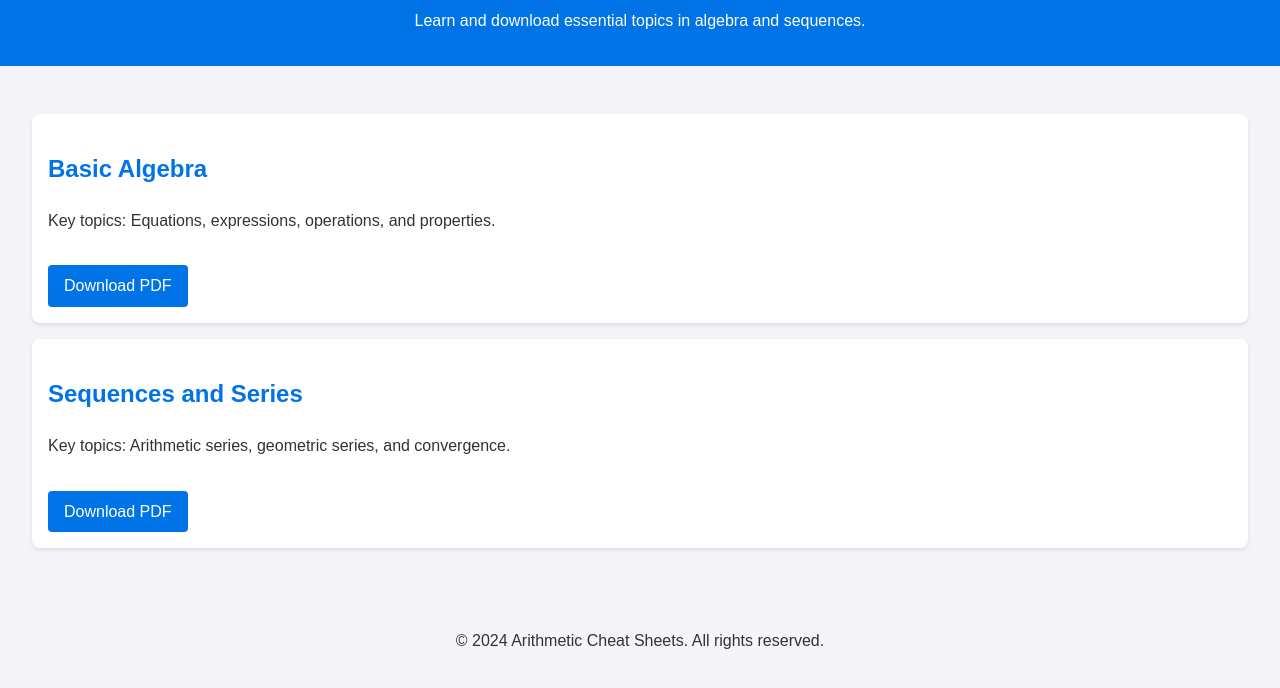
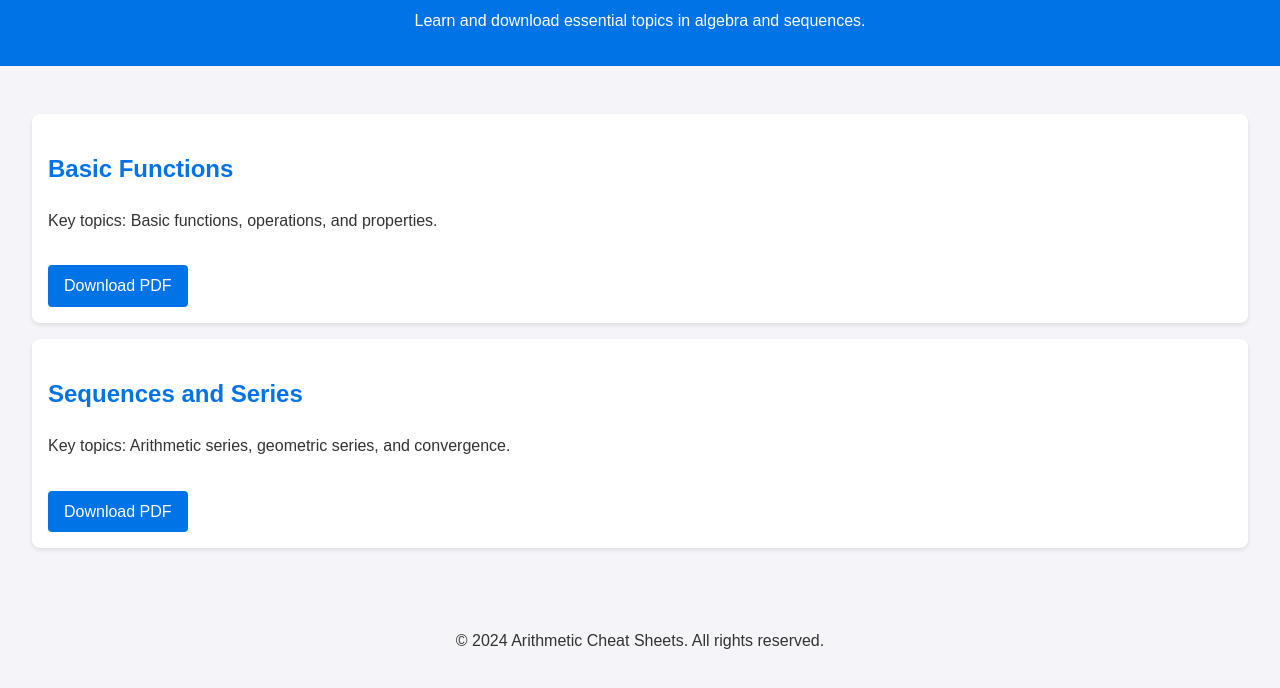
Before and after one commit to Downlaodableresources/Downloadableresources-, a plain HTML site: page index.html in a window 1280 px wide. Shown: the part 102-790 px from the top of the page. Drawn offline with Linux system fonts and the light colour scheme.

Commit message:
Update index.html

```diff
--- a/index.html
+++ b/index.html
@@ -13,9 +13,9 @@
   </header>
   <main>
     <section class="cheat-sheet">
-      <h2>Basic Algebra</h2>
-      <p>Key topics: Equations, expressions, operations, and properties.</p>
-      <a href="Basic Algebra.pdf" download>Download PDF</a>
+      <h2>Basic Functions</h2>
+      <p>Key topics: Basic functions, operations, and properties.</p>
+      <a href="Basic Functions.pdf" download>Download PDF</a>
     </section>
     <section class="cheat-sheet">
       <h2>Sequences and Series</h2>
```
